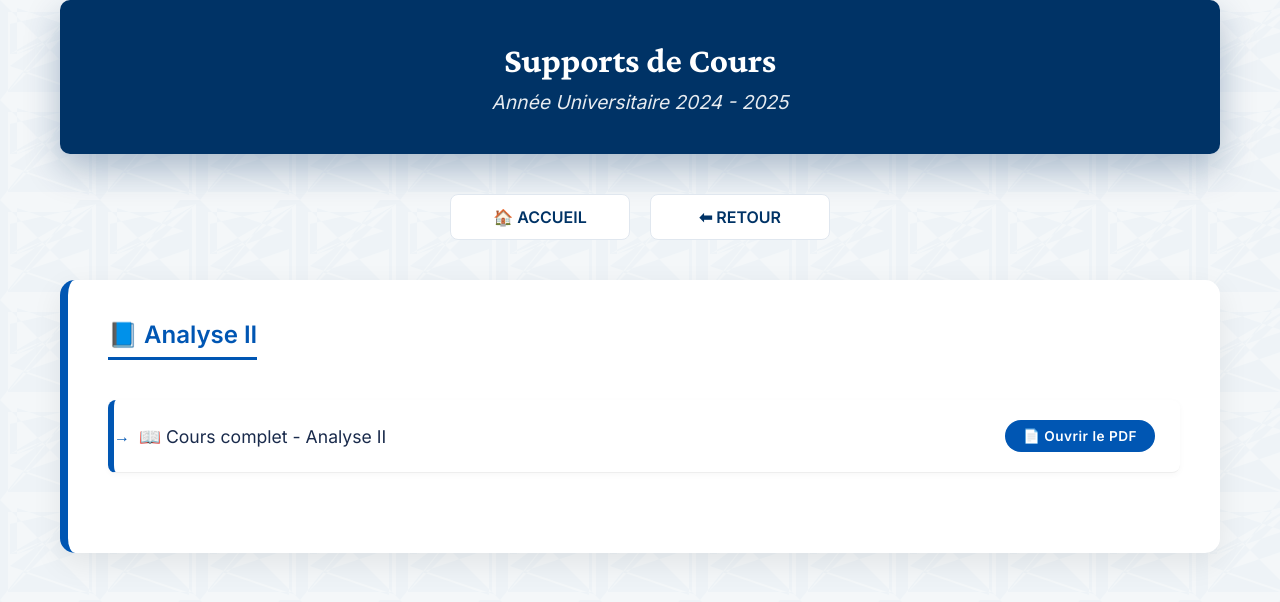
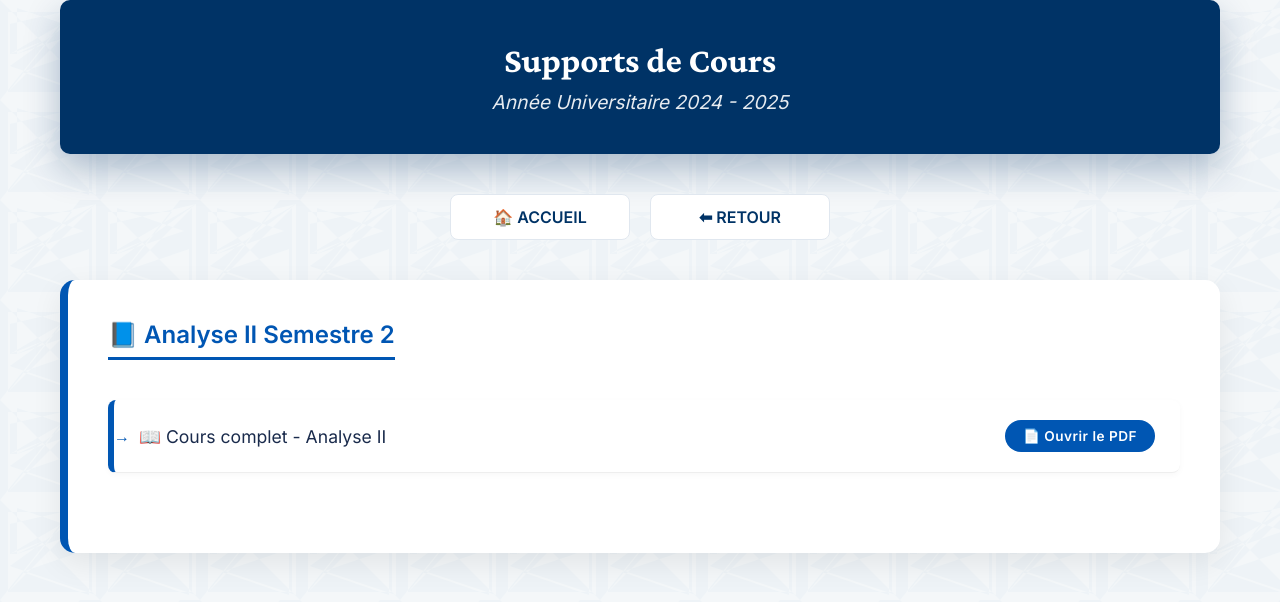
Before and after one commit to mahmoudmath/mahmoudmath.github.io, a Jekyll site: the page cours-24-25.html, which Jekyll copies as it is, in a window 1280 px wide. Shown: the top 602 px of the page. Built offline with Jekyll 4.4.1, drawn with Linux system fonts in a browser that asks for light colours.

Commit message:
Update cours-24-25.html

```diff
--- a/cours-24-25.html
+++ b/cours-24-25.html
@@ -1,3 +1,4 @@
+
 <!DOCTYPE html>
 <html lang="fr">
 <head>
@@ -174,7 +175,9 @@ height="0" width="0" style="display:none;visibility:hidden"></iframe></noscript>
         </nav>
 
         <section class="presentation" data-aos="fade-up">
-            <h3 style="color: #0056b3; border-bottom: 3px solid #0056b3;">📘 Analyse II</h3>
+            <h3 style="color: #0056b3; border-bottom: 3px solid #0056b3;">
+                📘 Analyse II <span class="semester">Semestre 2</span>
+            </h3>
             <ul class="resource-list">
                 <li>
                     <span>📖 Cours complet - Analyse II</span>
```
